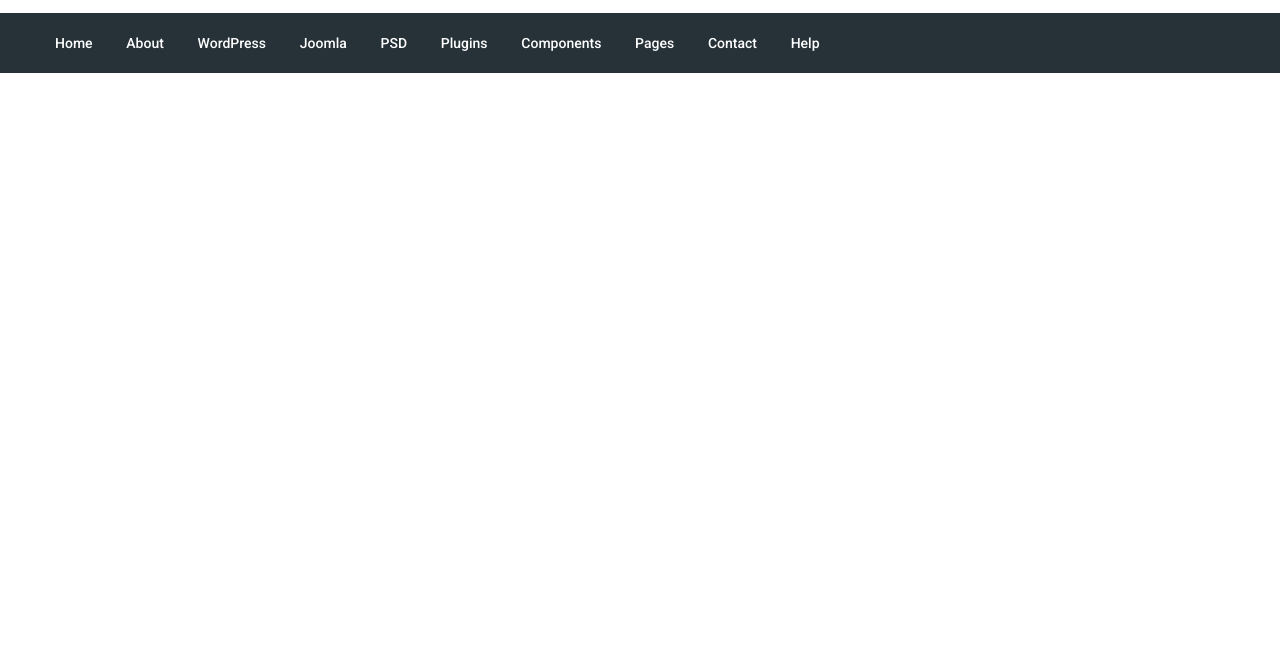
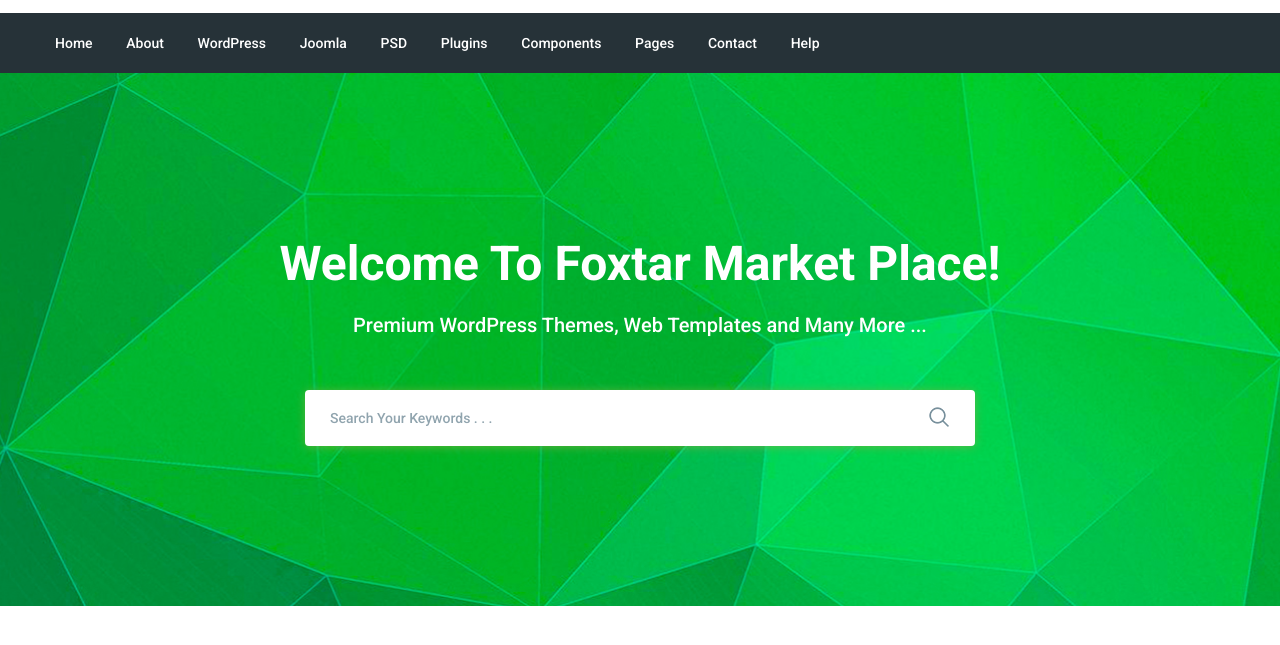
Before and after one commit to Soul1/moderno, a website: page app/index.html in a window 1280 px wide. Shown: the part 77-722 px from the top of the page. Drawn offline with nearby package versions, Linux system fonts and the light colour scheme; files that its build step writes are made by us from their sources.

Commit message:
added search section

```diff
--- a/app/index.html
+++ b/app/index.html
@@ -94,8 +94,31 @@
         </nav>
       </div>
     </div>
+  </header>
 
-  </header>
+  <section class="search" style="background-image: url(img/search-bg.jpg);">
+    <div class="container">
+      <div class="search__inner">
+        <div class="search__inner-title">
+          Welcome To Foxtar Market Place!
+        </div>
+        <div class="search__inner-text">
+          Premium WordPress Themes, Web Templates and Many More ...
+        </div>
+        <div class="search__inner-form">
+          <form action="">
+            <input type="text" placeholder="Search Your Keywords . . ." required>
+            <button type="submit">
+              <img src="img/icons/search.png"alt=">
+            </button>
+          </form>
+        </div>
+      </div>
+    </div>
+  </section>
+
+
+
   <script src="https://ajax.googleapis.com/ajax/libs/jquery/3.4.1/jquery.min.js"></script>
   <script src='js/libs.min.js'></script>
   <script src='js/main.min.js'></script>
--- a/app/scss/style.scss
+++ b/app/scss/style.scss
@@ -1,21 +1,21 @@
-@import 'vars';
-@import 'global';
-@import 'fonts';
+@import "vars";
+@import "global";
+@import "fonts";
 
-.header__top-inner{
+.header__top-inner {
   display: flex;
   justify-content: space-between;
   height: 90px;
   align-items: center;
 }
-.header__text{
+.header__text {
   margin-left: auto;
   margin-right: 50px;
-  span{
+  span {
     color: $red;
   }
 }
-.header__btn{
+.header__btn {
   padding: 4px;
   width: 72px;
   border-radius: 4px;
@@ -23,32 +23,86 @@
   color: #fff;
   font-size: 12px;
 }
-.header__btn-login{
+.header__btn-login {
   background-color: $green;
 }
-.header__btn-register{
+.header__btn-register {
   background-color: $red;
   margin-left: 7px;
 }
-.header__menu{
+.header__menu {
   background-color: $bg;
 }
-.menu{
+.menu {
   display: flex;
   align-items: center;
   height: 60px;
-  font-family: 'Roboto', sans-serif;
+  font-family: "Roboto", sans-serif;
   font-weight: 500;
 }
-.menu__list{
-  li{
+.menu__list {
+  li {
     display: inline-block;
-    & + li{
+    & + li {
       margin-left: 30px;
+    }
   }
-  }
-  a{
+  a {
     color: #fff;
     font-size: 14px;
   }
 }
+.search {
+  background-repeat: no-repeat;
+  background-size: cover;
+  background-position: center;
+  min-height: 533px;
+}
+.search__inner {
+  padding: 155px 0 100px;
+  color: #fff;
+  text-align: center;
+  &-title {
+    font-family: "Roboto", sans-serif;
+    font-weight: 700;
+    font-size: 48px;
+    margin-bottom: 10px;
+    line-height: 72px;
+  }
+  &-text {
+    font-family: "Roboto", sans-serif;
+    font-weight: 500;
+    font-size: 20px;
+    margin-bottom: 50px;
+    line-height: 30px;
+  }
+  &-form{
+    max-width: 670px;
+    margin: 0 auto;
+    position: relative;
+    input{
+      font-family: "Roboto", sans-serif;
+      display: block;
+      width: 100%;
+      box-shadow: 0px 1px 10px 0px rgba(124, 178, 64, 0.75);
+      border-radius: 4px;
+      height: 56px;
+      border: none;
+      font-size: 14px;
+      font-weight: 500;
+      padding-left: 25px;
+      padding-right: 60px;
+      &::placeholder{
+        color: #90a4ae;
+      }
+    }
+    button{
+      position: absolute;
+      border: none;
+      background-color: transparent;
+      right: 20px;
+      top: 16px;
+
+    }
+  }
+}
```
Also changed, not shown: app/img/icons/search.png (added), app/img/search-bg.jpg (added). Lines whose indentation alone changed are shown as unchanged.
